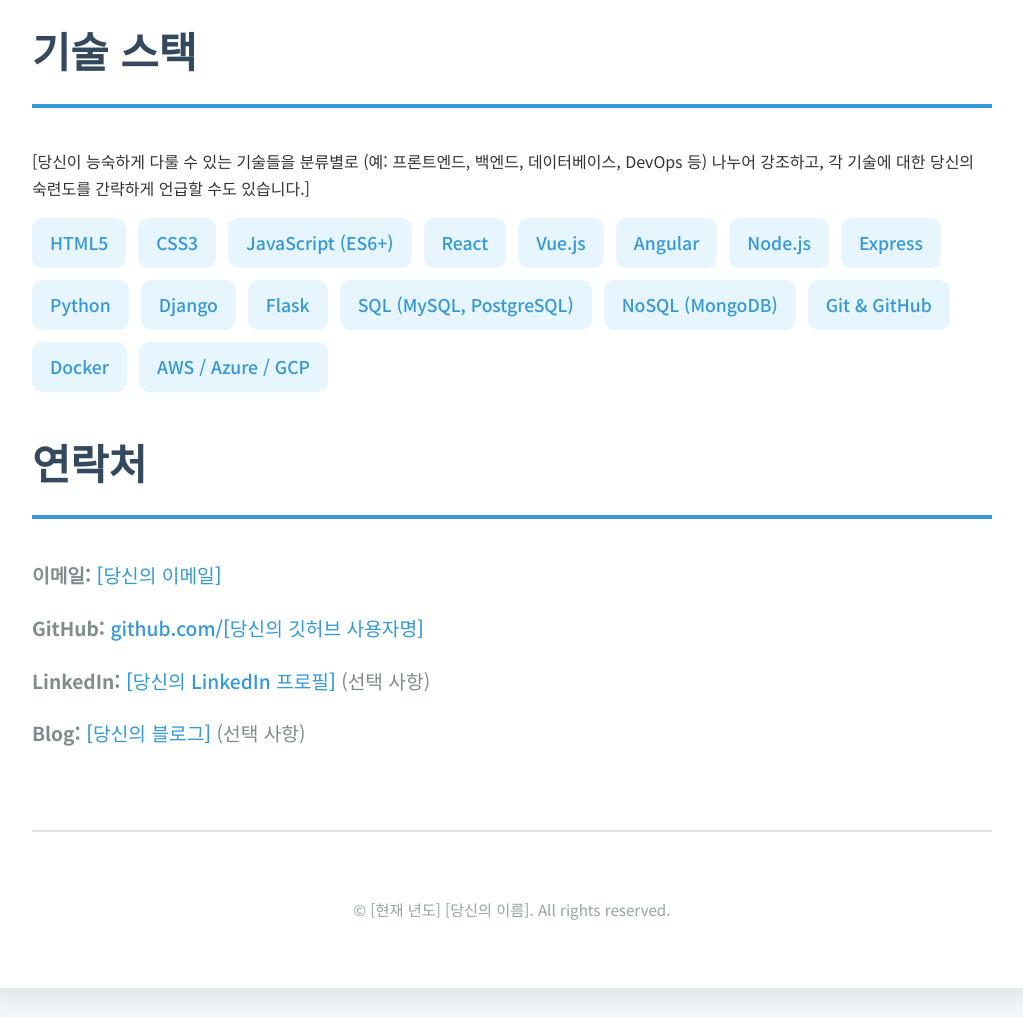
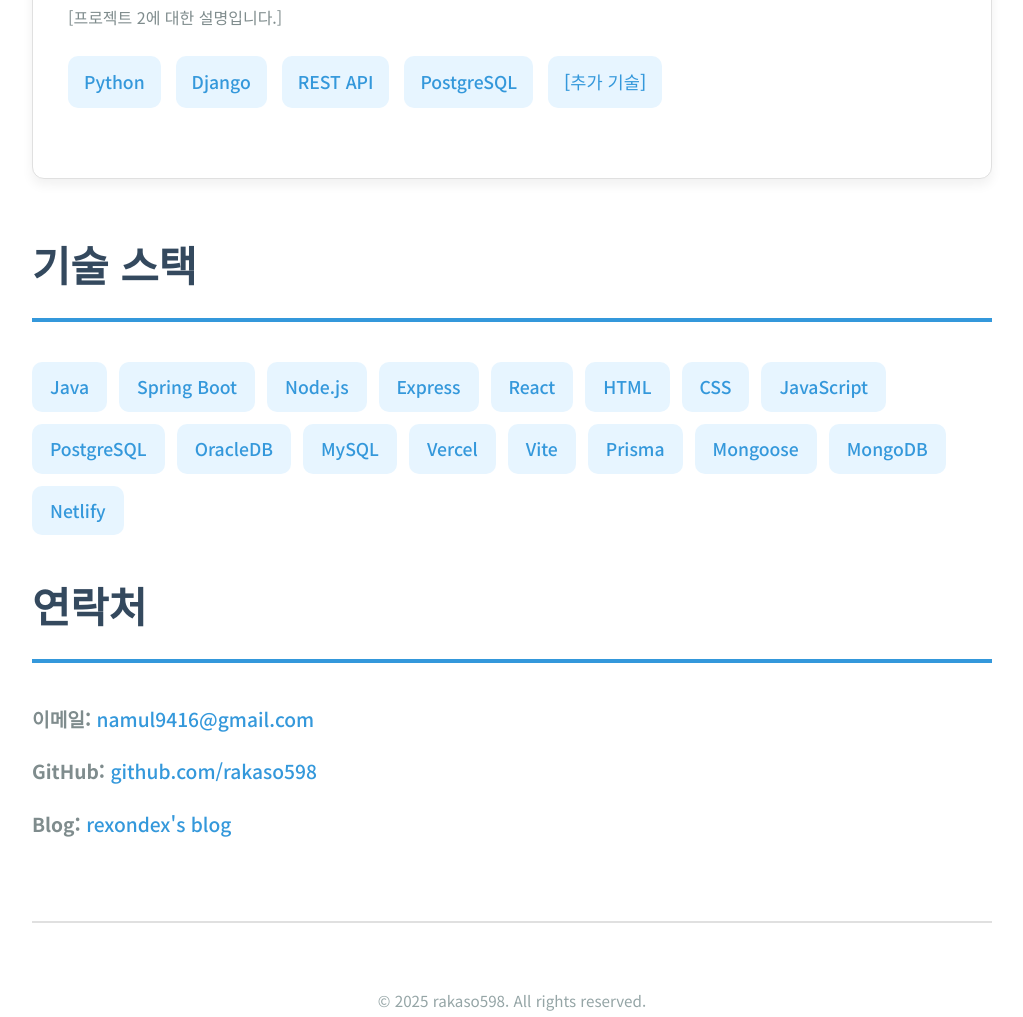
Before and after one commit to rakaso598/portfolio, a plain HTML site: page index.html in a window 1280 px wide. Shown: the part 1679-2696 px from the top of the page, without its empty margins (128-1151 px from the left). Drawn offline with Linux system fonts and the light colour scheme.

Commit message:
Update index.html 내용 추가
Update index.html 내용 추가

```diff
--- a/index.html
+++ b/index.html
@@ -1,5 +1,6 @@
 <!DOCTYPE html>
 <html lang="ko">
+
 <head>
     <meta charset="UTF-8">
     <meta name="viewport" content="width=device-width, initial-scale=1.0">
@@ -11,20 +12,22 @@
             font-family: 'Noto Sans KR', sans-serif;
             margin: 0;
             padding: 0;
-            background-color: #f4f8fa; /* 더 밝고 산뜻한 배경 */
+            background-color: #f4f8fa;
             color: #333;
             line-height: 1.7;
             -webkit-font-smoothing: antialiased;
             overflow-x: hidden;
         }
+
         .container {
             max-width: 960px;
-            margin: 80px auto; /* 좀 더 여유로운 마진 */
-            padding: 50px; /* 좀 더 여유로운 패딩 */
+            margin: 80px auto;
+            padding: 50px;
             background-color: #fff;
-            box-shadow: 0 12px 24px rgba(0, 0, 0, 0.08); /* 은은하고 넓은 그림자 */
-            border-radius: 16px; /* 더 둥근 모서리 */
+            box-shadow: 0 12px 24px rgba(0, 0, 0, 0.08);
+            border-radius: 16px;
         }
+
         header {
             text-align: center;
             padding-bottom: 50px;
@@ -32,18 +35,21 @@
             margin-bottom: 50px;
             animation: fadeInDown 1s ease-out;
         }
+
         @keyframes fadeInDown {
             from {
                 opacity: 0;
                 transform: translateY(-30px);
             }
+
             to {
                 opacity: 1;
                 transform: translateY(0);
             }
         }
+
         header img {
-            width: 140px; /* 이미지 크기 약간 증가 */
+            width: 140px;
             height: 140px;
             border-radius: 50%;
             object-fit: cover;
@@ -51,32 +57,38 @@
             box-shadow: 0 8px 16px rgba(0, 0, 0, 0.1);
             transition: transform 0.3s ease-in-out;
         }
+
         header img:hover {
             transform: scale(1.08);
         }
+
         header h1 {
-            font-size: 3em; /* 폰트 크기 증가 */
+            font-size: 3em;
             margin-bottom: 10px;
-            color: #2c3e50; /* 깊이 있는 색상 */
+            color: #2c3e50;
         }
+
         header p {
-            font-size: 1.3em; /* 폰트 크기 증가 */
-            color: #7f8c8d; /* 부드러운 색상 */
+            font-size: 1.3em;
+            color: #7f8c8d;
         }
+
         .section-title {
-            font-size: 2.6em; /* 폰트 크기 증가 */
-            color: #34495e; /* 강조 색상 */
-            border-bottom: 4px solid #3498db; /* 활기찬 포인트 색상 */
+            font-size: 2.6em;
+            color: #34495e;
+            border-bottom: 4px solid #3498db;
             padding-bottom: 18px;
             margin-bottom: 40px;
             opacity: 0;
             transform: translateY(20px);
             transition: opacity 0.6s ease-out, transform 0.6s ease-out;
         }
+
         .section-title.show {
             opacity: 1;
             transform: translateY(0);
         }
+
         .project {
             margin-bottom: 50px;
             padding: 35px;
@@ -87,34 +99,40 @@
             transition: transform 0.3s ease-in-out, box-shadow 0.3s ease-in-out;
             opacity: 0;
             transform: translateY(20px);
-            transition: opacity 0.5s ease-out 0.2s, transform 0.5s ease-out 0.2s; /* 약간의 딜레이 */
+            transition: opacity 0.5s ease-out 0.2s, transform 0.5s ease-out 0.2s;
         }
+
         .project:hover {
             transform: translateY(-8px);
             box-shadow: 0 12px 24px rgba(0, 0, 0, 0.12);
         }
+
         .project.show {
             opacity: 1;
             transform: translateY(0);
         }
+
         .project h3 {
-            font-size: 1.8em; /* 폰트 크기 증가 */
+            font-size: 1.8em;
             color: #2c3e50;
             margin-bottom: 18px;
         }
+
         .project p {
             color: #7f8c8d;
             margin-bottom: 25px;
             line-height: 1.8;
         }
+
         .project .skills {
             font-size: 1.1em;
             color: #95a5a6;
         }
+
         .project .skills span {
             display: inline-block;
-            background-color: #e7f5ff; /* 더 밝은 태그 배경 */
-            color: #3498db; /* 활기찬 태그 색상 */
+            background-color: #e7f5ff;
+            color: #3498db;
             padding: 10px 16px;
             border-radius: 10px;
             margin-right: 10px;
@@ -122,10 +140,12 @@
             font-weight: 500;
             transition: background-color 0.3s ease-in-out, color 0.3s ease-in-out;
         }
+
         .project .skills span:hover {
             background-color: #3498db;
             color: #fff;
         }
+
         .contact-info p {
             margin-bottom: 20px;
             font-size: 1.2em;
@@ -134,19 +154,23 @@
             transform: translateY(20px);
             transition: opacity 0.5s ease-out 0.3s, transform 0.5s ease-out 0.3s;
         }
+
         .contact-info p.show {
             opacity: 1;
             transform: translateY(0);
         }
+
         .contact-info a {
             color: #3498db;
             text-decoration: none;
             font-weight: 500;
             transition: color 0.3s ease-in-out;
         }
+
         .contact-info a:hover {
             color: #2980b9;
         }
+
         footer {
             text-align: center;
             padding-top: 50px;
@@ -158,10 +182,12 @@
             transform: translateY(20px);
             transition: opacity 0.5s ease-out 0.4s, transform 0.5s ease-out 0.4s;
         }
+
         footer.show {
             opacity: 1;
             transform: translateY(0);
         }
+
         #skills ul {
             list-style: none;
             padding: 0;
@@ -172,41 +198,51 @@
             transform: translateY(20px);
             transition: opacity 0.5s ease-out 0.2s, transform 0.5s ease-out 0.2s;
         }
+
         #skills ul.show {
             opacity: 1;
             transform: translateY(0);
         }
+
         #skills ul li {
-            background-color: #e7f5ff; /* 더 밝은 배경 */
-            color: #3498db; /* 활기찬 색상 */
+            background-color: #e7f5ff;
+            color: #3498db;
             padding: 10px 18px;
             border-radius: 10px;
             font-size: 1.1em;
             font-weight: 500;
             transition: background-color 0.3s ease-in-out, color 0.3s ease-in-out, transform 0.3s ease-in-out;
         }
+
         #skills ul li:hover {
             background-color: #3498db;
             color: #fff;
             transform: scale(1.05);
         }
-        /* 부드러운 스크롤 */
+
         html {
             scroll-behavior: smooth;
         }
     </style>
 </head>
+
 <body>
     <div class="container">
         <header>
             <img src="profile-image.png" alt="프로필 사진">
-            <h1>[당신의 이름]</h1>
-            <p>[당신의 직업 또는 간단한 소개]</p>
+            <h1>rakaso598</h1>
+            <p>주니어 풀스택 개발자</p>
         </header>
 
         <section id="about">
             <h2 class="section-title">소개</h2>
-            <p>[당신에 대한 자세한 소개를 작성하세요. 당신의 경험, 강점, 열정, 그리고 이 분야에 대한 당신의 비전을 보여주는 내용을 포함하면 좋습니다. 간결하면서도 임팩트 있게 자신을 어필해 보세요.]</p>
+            <p>
+            <h3>코딩은 개발자가 추구하는 가치를 디지털 세계에 구현하는 일이라고 생각합니다.</h3><br>
+            생각을 글로, 영감을 그림으로 표현하듯, 코딩 또한 개발자가 추구하는 가치를 디지털 세계에 모델링하고 구현하는 과정이라고 생각합니다.<br><br>
+            저는 사람들이 필요로 하는 유용한 도구나 사용자들에게 도움을 주는 어플리케이션을 만드는 것을 목표로 코딩을 하고 있습니다.<br>
+            이러한 생각을 바탕으로, 컴퓨팅 기술과 어플리케이션 구현을 통해 실제 삶에서의 의미 있는 변화를 만들어내고자 합니다.<br><br>
+            Java와 Spring Boot에 능숙하며, 프론트엔드 웹 표준 기술에도 익숙합니다.<br>
+            AI를 활용하여 학습 효율을 높였으며, 프로젝트의 진척 속도와 퀄리티를 향상하고 있습니다.</p>
         </section>
 
         <section id="projects">
@@ -214,7 +250,8 @@
 
             <div class="project">
                 <h3>[프로젝트 1 이름]</h3>
-                <p>[프로젝트 1에 대한 설명입니다. 이 프로젝트를 통해 무엇을 배우고 성취했는지, 어떤 기술적 도전을 극복했는지 등을 구체적으로 작성해 주세요. 가능하다면 프로젝트의 주요 기능이나 데모 영상/이미지를 첨부하여 시각적인 이해를 도울 수 있습니다.]</p>
+                <p>[프로젝트 1에 대한 설명입니다. 이 프로젝트를 통해 무엇을 배우고 성취했는지, 어떤 기술적 도전을 극복했는지 등을 구체적으로 작성해 주세요. 가능하다면 프로젝트의 주요 기능이나
+                    데모 영상/이미지를 첨부하여 시각적인 이해를 도울 수 있습니다.]</p>
                 <p class="skills">
                     <span>HTML5</span>
                     <span>CSS3</span>
@@ -236,48 +273,50 @@
                 </p>
             </div>
 
-            </section>
+        </section>
 
         <section id="skills">
             <h2 class="section-title">기술 스택</h2>
-            <p>[당신이 능숙하게 다룰 수 있는 기술들을 분류별로 (예: 프론트엔드, 백엔드, 데이터베이스, DevOps 등) 나누어 강조하고, 각 기술에 대한 당신의 숙련도를 간략하게 언급할 수도 있습니다.]</p>
+
             <ul>
-                <li>HTML5</li>
-                <li>CSS3</li>
-                <li>JavaScript (ES6+)</li>
-                <li>React</li>
-                <li>Vue.js</li>
-                <li>Angular</li>
+                <li>Java</li>
+                <li>Spring Boot</li>
                 <li>Node.js</li>
                 <li>Express</li>
-                <li>Python</li>
-                <li>Django</li>
-                <li>Flask</li>
-                <li>SQL (MySQL, PostgreSQL)</li>
-                <li>NoSQL (MongoDB)</li>
-                <li>Git & GitHub</li>
-                <li>Docker</li>
-                <li>AWS / Azure / GCP</li>
-                </ul>
+                <li>React</li>
+                <li>HTML</li>
+                <li>CSS</li>
+                <li>JavaScript</li>
+                <li>PostgreSQL</li>
+                <li>OracleDB</li>
+                <li>MySQL</li>
+                <li>Vercel</li>
+                <li>Vite</li>
+                <li>Prisma</li>
+                <li>Mongoose</li>
+                <li>MongoDB</li>
+                <li>Netlify</li>
+            </ul>
         </section>
 
         <section id="contact">
             <h2 class="section-title">연락처</h2>
             <div class="contact-info">
-                <p><strong>이메일:</strong> <a href="mailto:[당신의 이메일]">[당신의 이메일]</a></p>
-                <p><strong>GitHub:</strong> <a href="https://github.com/[당신의 깃허브 사용자명]" target="_blank">github.com/[당신의 깃허브 사용자명]</a></p>
-                <p><strong>LinkedIn:</strong> <a href="[당신의 LinkedIn 프로필 링크]" target="_blank">[당신의 LinkedIn 프로필]</a> (선택 사항)</p>
-                <p><strong>Blog:</strong> <a href="[당신의 블로그 링크]" target="_blank">[당신의 블로그]</a> (선택 사항)</p>
-                </div>
+                <p><strong>이메일:</strong> <a href="mailto:namul9416@gmail.com">namul9416@gmail.com</a></p>
+                <p><strong>GitHub:</strong> <a href="https://github.com/rakaso598"
+                        target="_blank">github.com/rakaso598</a></p>
+                <p><strong>Blog:</strong> <a href="https://rexondex.tistory.com/" target="_blank">rexondex's blog</a>
+                </p>
+            </div>
         </section>
 
         <footer>
-            <p>© [현재 년도] [당신의 이름]. All rights reserved.</p>
+            <p>© 2025 rakaso598. All rights reserved.</p>
         </footer>
     </div>
 
     <script>
-        // 부드러운 스크롤
+
         document.querySelectorAll('a[href^="#"]').forEach(anchor => {
             anchor.addEventListener('click', function (e) {
                 e.preventDefault();
@@ -288,7 +327,7 @@
             });
         });
 
-        // Intersection Observer를 활용한 요소 등장 애니메이션
+
         const observer = new IntersectionObserver((entries, observer) => {
             entries.forEach(entry => {
                 if (entry.isIntersecting) {
@@ -300,10 +339,11 @@
             threshold: 0.1
         });
 
-        // 각 섹션과 요소에 Observer 적용
+
         document.querySelectorAll('.section-title, .project, #skills ul, .contact-info p, footer').forEach(element => {
             observer.observe(element);
         });
     </script>
 </body>
+
 </html>
```
